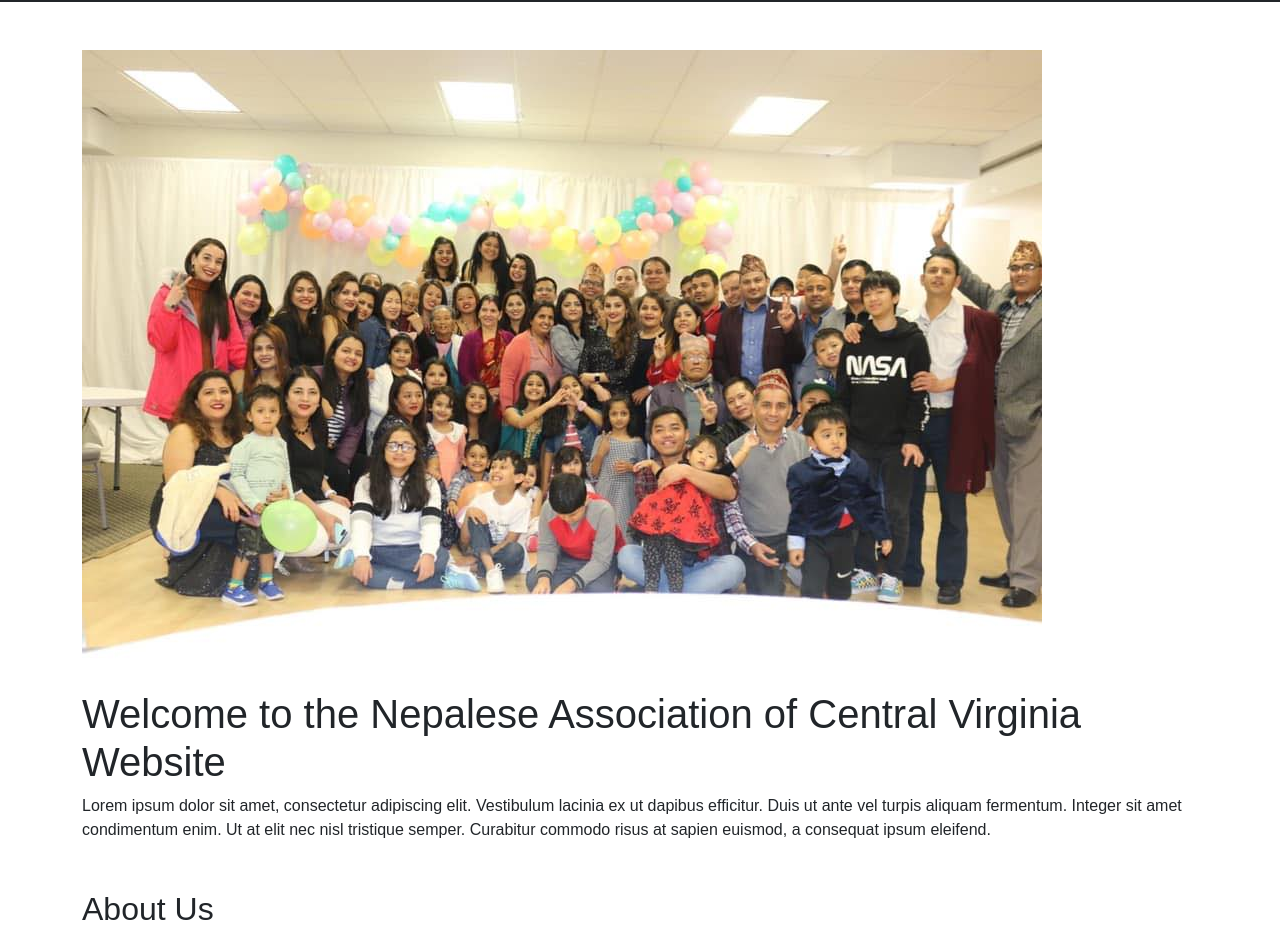
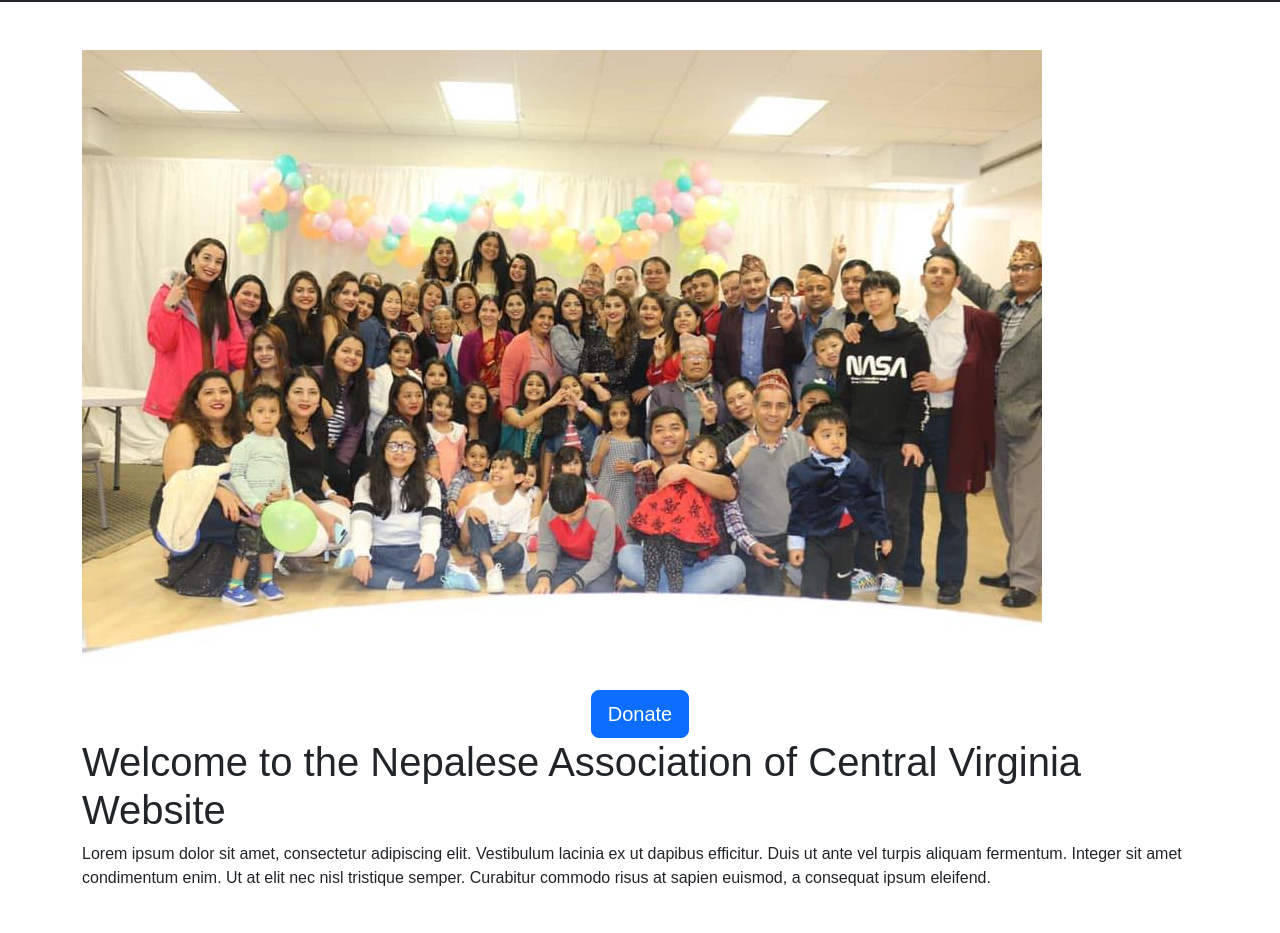
Before and after one commit to thefirstcommonname73/nepali-website, a plain HTML site: page index.html in a window 1280 px wide. Shown: the part 68-1001 px from the top of the page. Drawn offline with nearby package versions, Linux system fonts and the light colour scheme.

Commit message:
donate button

```diff
--- a/index.html
+++ b/index.html
@@ -3,6 +3,7 @@
 <head>
   <title>Nepali Community Website</title>
   <link href="https://cdn.jsdelivr.net/npm/bootstrap@5.3.1/dist/css/bootstrap.min.css" rel="stylesheet" integrity="sha384-4bw+/aepP/YC94hEpVNVgiZdgIC5+VKNBQNGCHeKRQN+PtmoHDEXuppvnDJzQIu9" crossorigin="anonymous">
+  <meta name="viewport" content="width=device-width, initial-scale=1">
   <style>
     /* CSS styles go here */
 
@@ -58,6 +59,10 @@
   <div class="container my-5">
   <section id="hero">
       <img class="img-fluid" src="assets/pic1.jpg" alt="group of nepali people taking a picture">
+      <br>
+      <div class="d-flex justify-content-center">
+        <li class="btn btn-primary btn-lg text-center"><a class="nav-link" href="https://www.paypal.com/donate/?business=SFYW9P25DE454&no_recurring=0&item_name=Donation+to+the+Nepalese+Association+of+Central+Virginia&currency_code=USD">Donate</a></li>
+      </div>
     <h1>Welcome to the Nepalese Association of Central Virginia Website</h1>
     <p>Lorem ipsum dolor sit amet, consectetur adipiscing elit. Vestibulum lacinia ex ut dapibus efficitur. Duis ut ante vel turpis aliquam fermentum. Integer sit amet condimentum enim. Ut at elit nec nisl tristique semper. Curabitur commodo risus at sapien euismod, a consequat ipsum eleifend. </p>
   </section>
```
